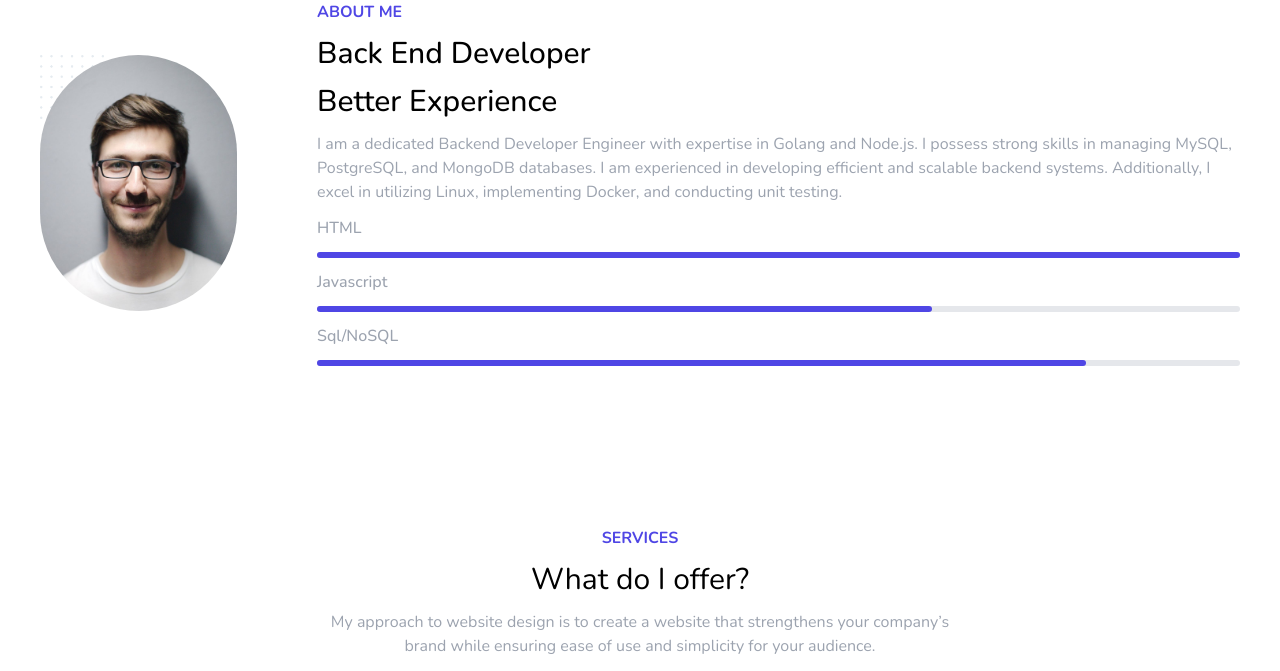
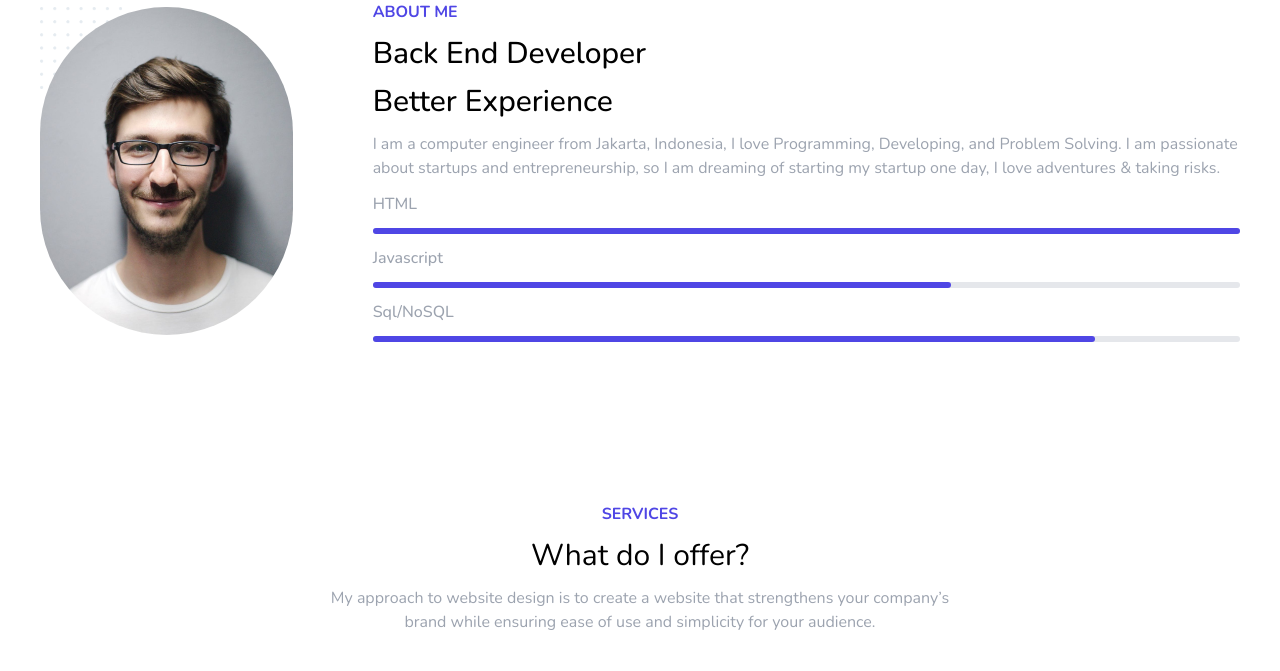
Before and after one commit to Dewalion22/dewalion22.github.io, a website: page index.html in a window 1280 px wide. Shown: the part 960-1631 px from the top of the page. Drawn offline with nearby package versions, Linux system fonts and the light colour scheme.

Commit message:
Update index.html

```diff
--- a/index.html
+++ b/index.html
@@ -136,9 +136,8 @@
             Better Experience
           </h1>
           <p class="text-gray-400">
-            I am a dedicated Backend Developer Engineer with expertise in Golang and Node.js.
-            I possess strong skills in managing MySQL, PostgreSQL, and MongoDB databases.
-            I am experienced in developing efficient and scalable backend systems. Additionally, I excel in utilizing Linux, implementing Docker, and conducting unit testing.
+                 I am a computer engineer from Jakarta, Indonesia, I love Programming, Developing, and Problem Solving.
+            I am passionate about startups and entrepreneurship, so I am dreaming of starting my startup one day, I love adventures & taking risks.
           </p>
           <h2 class="text-gray-400 font-medium">HTML</h2>
           <div class="w-full bg-gray-200 h-1.5 rounded-md">
```
